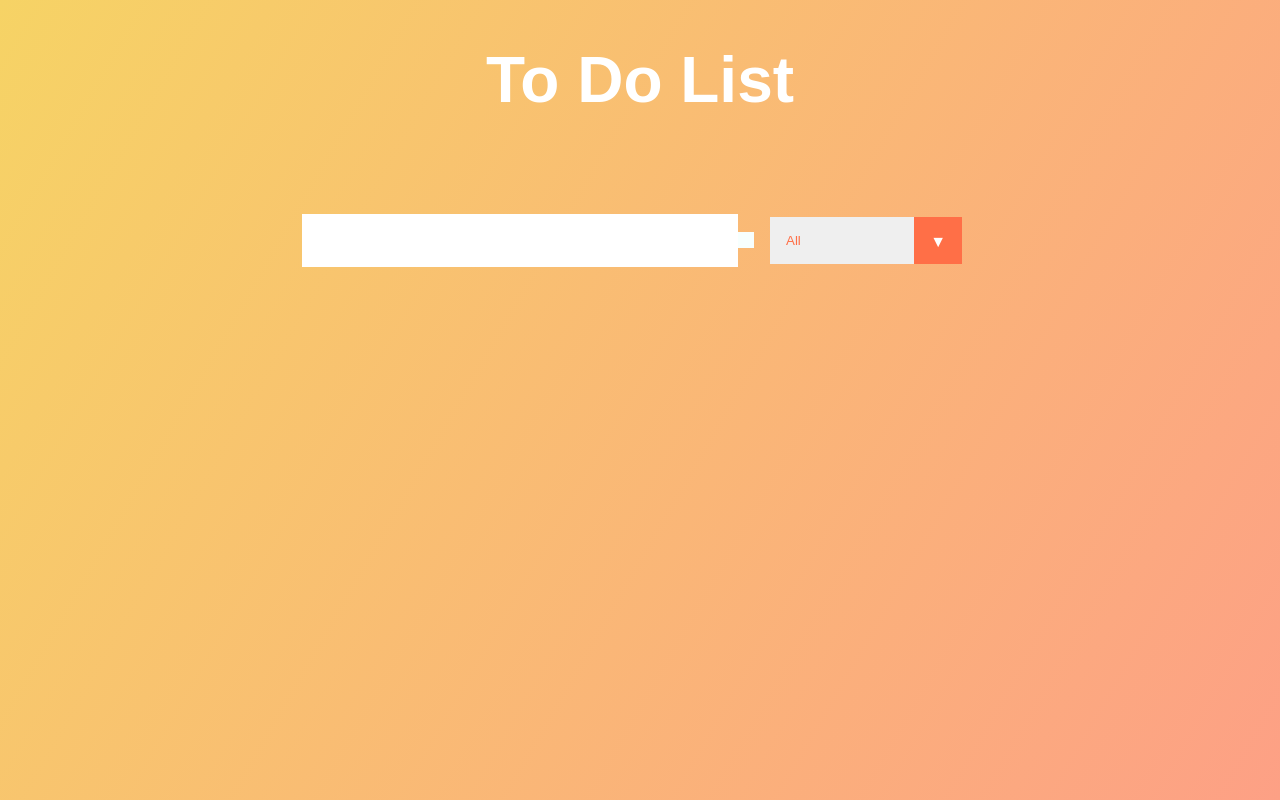
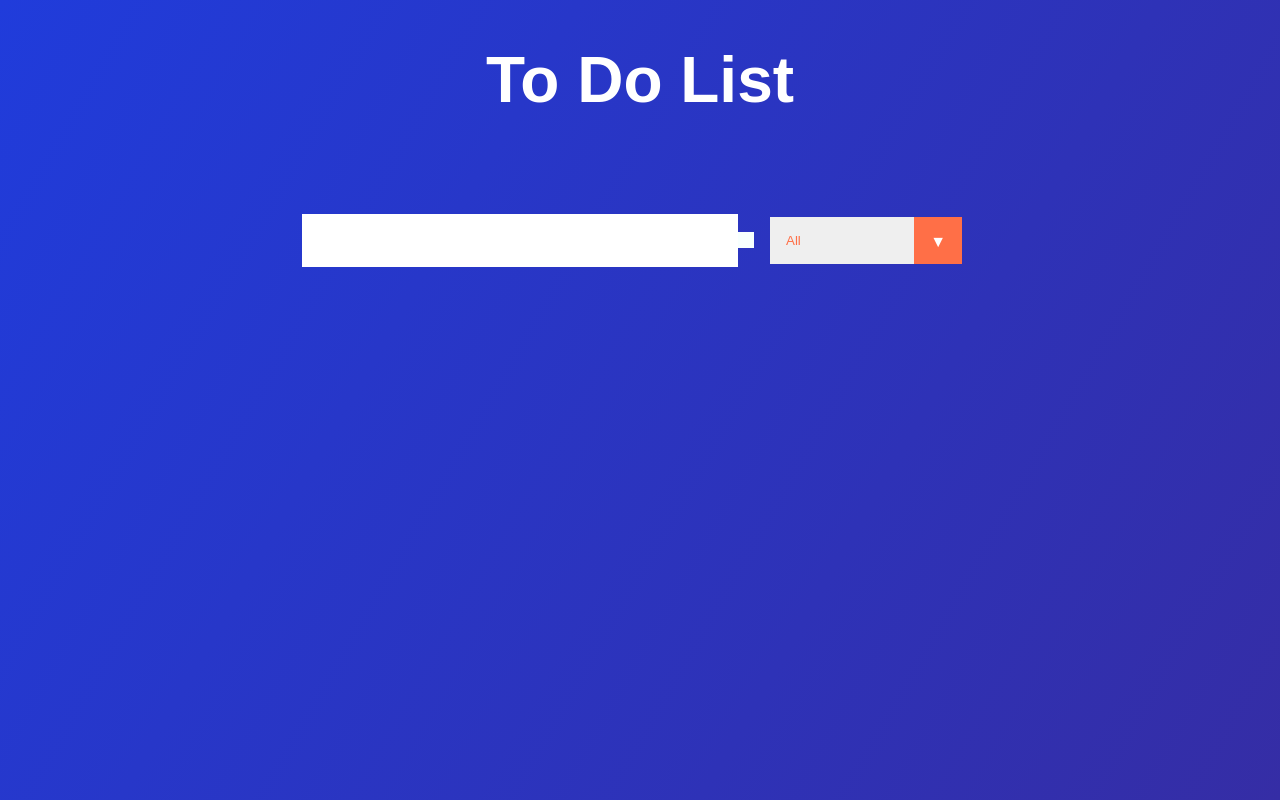
Before and after one commit to NielsLouwes/to-do-list-AND, a React (Create React App) app: page / in a window 1280 px wide. Built offline with nearby package versions, Linux system fonts and the light colour scheme; the HTML template or start-up script is replaced by a standard one.

Commit message:
fixed styling

```diff
--- a/src/styles.css
+++ b/src/styles.css
@@ -4,7 +4,7 @@
   box-sizing: border-box;
 }
 body {
-  background-image: linear-gradient(120deg, #f6d365 0%, #fda085 100%);
+  background-image: linear-gradient(120deg, #203cdb 0%, #352da5 100%);
   color: white;
   font-family: "Poppins", sans-serif;
   min-height: 100vh;
```
Also changed, not shown: src/App.js (+0 -14 lines).
